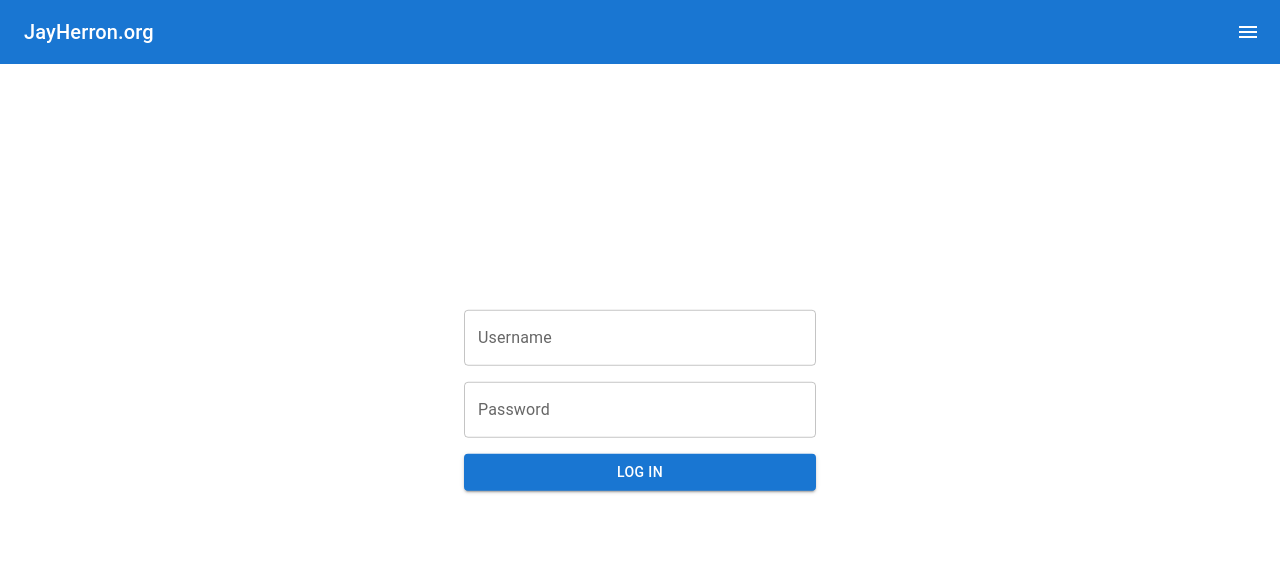
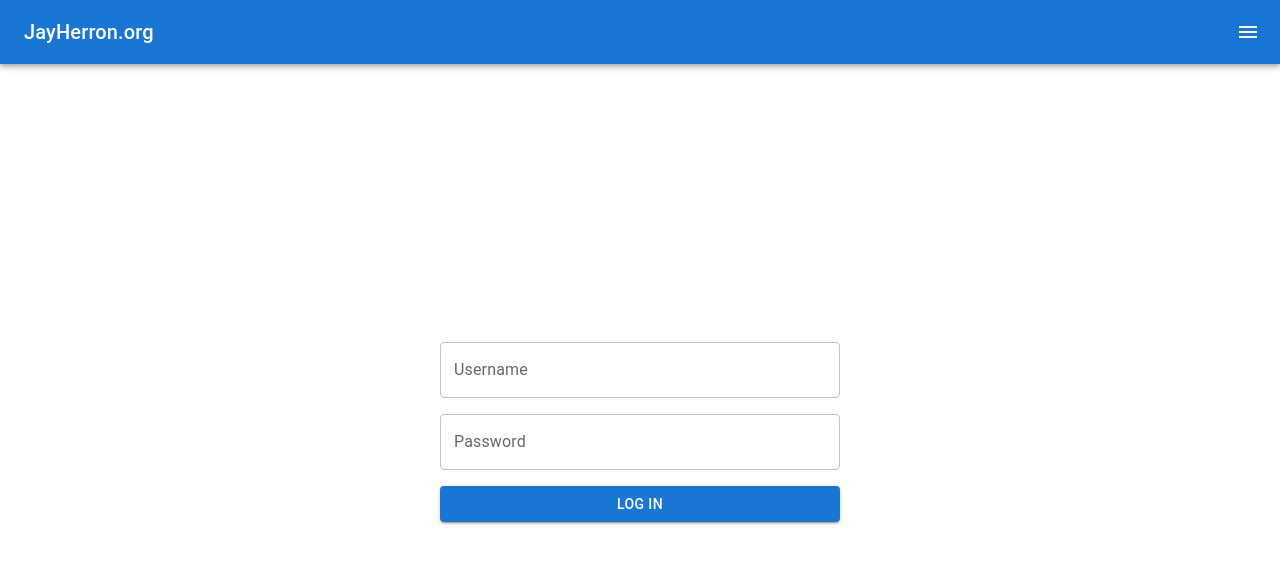
Before and after one commit to NeedleInAJayStack/API, a React app in the folder frontend/: page /login in a window 1280 px wide. Built offline with nearby package versions, Linux system fonts and the light colour scheme.

Commit message:
Frontend: Adjusts alignment to just flexboxes

```diff
--- a/frontend/public/index.html
+++ b/frontend/public/index.html
@@ -1,5 +1,5 @@
 <!DOCTYPE html>
-<html lang="en">
+<html lang="en" style="width:100%; height:100%;">
   <head>
     <meta charset="utf-8">
     <meta name="viewport" content="width=device-width, initial-scale=1, shrink-to-fit=no">
@@ -21,17 +21,7 @@
     -->
     <title>Utility Input</title>
   </head>
-  <body>
-    <div id="root"></div>
-    <!--
-      This HTML file is a template.
-      If you open it directly in the browser, you will see an empty page.
-
-      You can add webfonts, meta tags, or analytics to this file.
-      The build step will place the bundled scripts into the <body> tag.
-
-      To begin the development, run `npm start` or `yarn start`.
-      To create a production bundle, use `npm run build` or `yarn build`.
-    -->
+  <body style="width:100%; height:100%;">
+    <div id="root" style="width:100%; height:100%;"></div>
   </body>
 </html>
--- /dev/null
+++ b/frontend/src/main/header/index.js
@@ -0,0 +1,29 @@
+import AppBar from '@mui/material/AppBar';
+import Box from '@mui/material/Box';
+import Toolbar from '@mui/material/Toolbar';
+import Typography from '@mui/material/Typography';
+import IconButton from '@mui/material/IconButton';
+import MenuIcon from '@mui/icons-material/Menu';
+
+export default function Header() {
+	return (
+		<Box>
+			<AppBar position="static">
+			<Toolbar>
+				<Typography variant="h6" component="div" sx={{ flexGrow: 1 }}>
+				JayHerron.org
+				</Typography>
+				<IconButton
+				size="large"
+				edge="start"
+				color="inherit"
+				aria-label="menu"
+				sx={{ mr: -2 }}
+				>
+				<MenuIcon />
+				</IconButton>
+			</Toolbar>
+			</AppBar>
+		</Box>
+	);
+}
--- a/frontend/src/main/index.js
+++ b/frontend/src/main/index.js
@@ -7,19 +7,30 @@ import {
   useNavigate,
   Navigate
 } from "react-router-dom";
+import Box from '@mui/material/Box';
 
 import {
   AuthProvider,
   useAuth
 } from "./auth";
+import Header from "./header";
 import Login from "./login";
 import Dashboard from "./dashboard";
 
 function App() {
   return (
     <AuthProvider>
+      <Box component="div" sx={{ display: 'flex', flexDirection: 'column', height: '100%', overflow: 'hidden'}}>
+        <Header />
+        <Box sx={{ display: 'flex', flexDirection: 'column', alignItems: 'center', flexGrow: 1}}>
           <BrowserRouter>
             <Routes>
+              <Route
+                path="/"
+                element={
+                  <Navigate to="/dashboard" replace />
+                }
+              />
               <Route
                 path="/login"
                 element={
@@ -36,6 +47,8 @@ function App() {
               />
             </Routes>
           </BrowserRouter>
+        </Box>
+      </Box>
     </AuthProvider>
   );
 }
--- a/frontend/src/main/login/index.js
+++ b/frontend/src/main/login/index.js
@@ -4,15 +4,8 @@ import {
   useLocation,
 } from "react-router-dom";
 
-import AppBar from '@mui/material/AppBar';
 import Box from '@mui/material/Box';
-import Toolbar from '@mui/material/Toolbar';
-import Typography from '@mui/material/Typography';
-import IconButton from '@mui/material/IconButton';
-import MenuIcon from '@mui/icons-material/Menu';
-
 import Button from '@mui/material/Button';
-import Container from '@mui/material/Container';
 import Stack from '@mui/material/Stack';
 import TextField from '@mui/material/TextField';
 
@@ -46,34 +39,12 @@ export default function Login(props) {
   }
 
   return (
-    <Box component="div" sx={{ display: 'flex', justifyContent: 'center', overflow: 'hidden'}}>
-      <Box sx={{ flexGrow: 1 }}>
-        <AppBar position="static">
-          <Toolbar>
-            <Typography variant="h6" component="div" sx={{ flexGrow: 1 }}>
-              JayHerron.org
-            </Typography>
-            <IconButton
-              size="large"
-              edge="start"
-              color="inherit"
-              aria-label="menu"
-              sx={{ mr: -2 }}
-            >
-              <MenuIcon />
-            </IconButton>
-          </Toolbar>
-        </AppBar>
-      </Box>
-      <Box component="form" sx={{position: 'absolute', top: '50%', transform: 'translateY(-50%)', width: '100%', maxWidth: 400}}>
-        <Container>
-          <Stack spacing={2}>
-            <TextField id="username" label="Username" variant="outlined" onChange={handleSetUsername} />
-            <TextField id="password" type="password" label="Password" variant="outlined" onChange={handleSetPassword} />
-            <Button variant="contained" onClick={handleSubmit} >Log In</Button>
-          </Stack>
-        </Container>
-      </Box>
+    <Box component="form" sx={{flexGrow: 1,  display: 'flex', flexDirection: 'column', justifyContent: 'center', width: '100%', maxWidth: 400 }}>
+      <Stack spacing={2}>
+        <TextField id="username" label="Username" variant="outlined" onChange={handleSetUsername} />
+        <TextField id="password" type="password" label="Password" variant="outlined" onChange={handleSetPassword} />
+        <Button variant="contained" onClick={handleSubmit} >Log In</Button>
+      </Stack>
     </Box>
   );
 }
```
Lines whose indentation alone changed are shown as unchanged.
